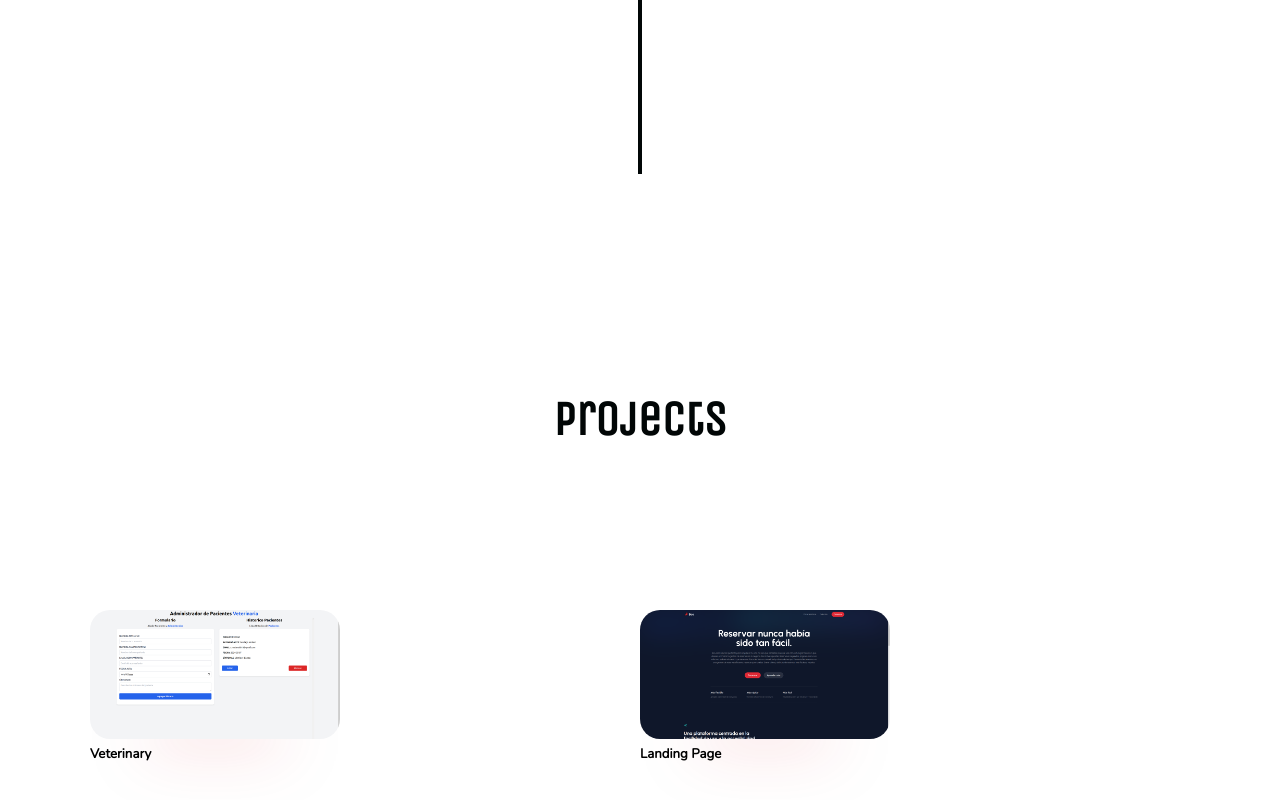
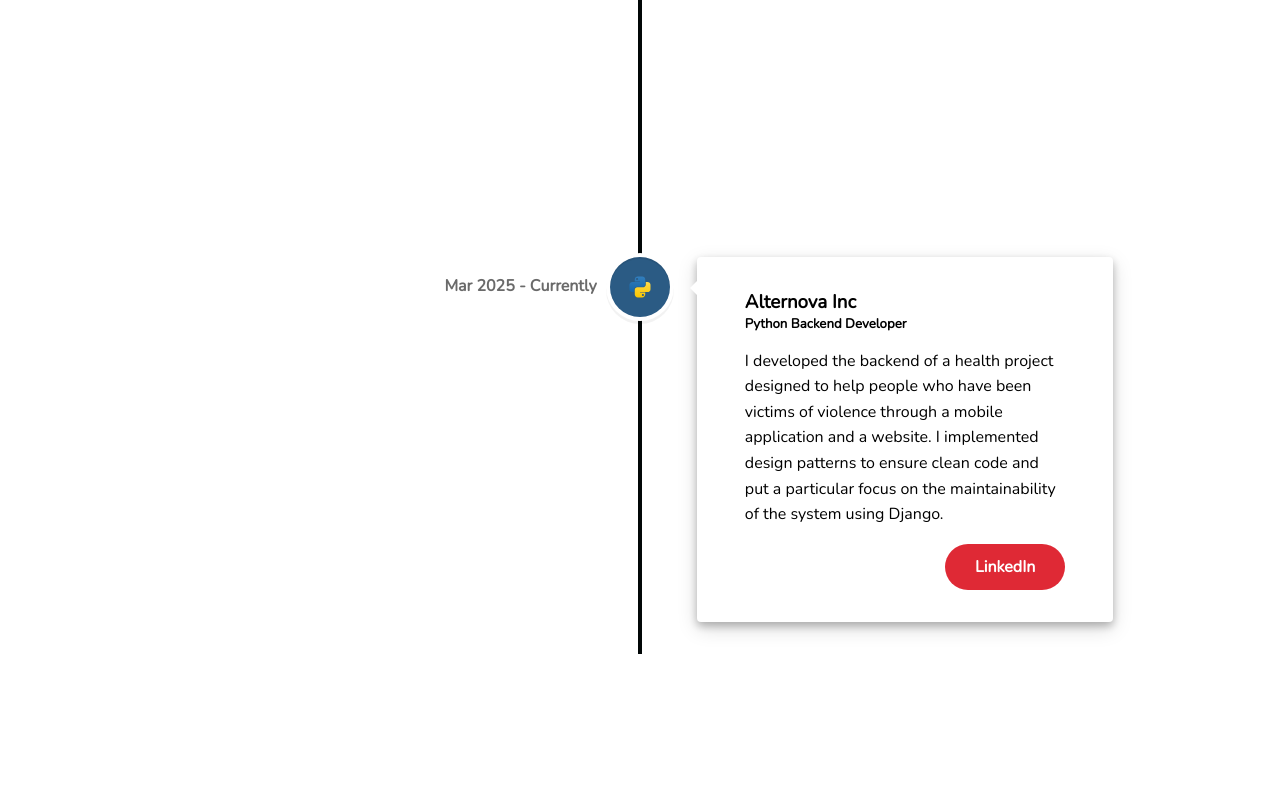
Before and after one commit to molxno/portfolio, a React (Create React App) app: page / in a window 1280 px wide. Shown: the part 2640-3440 px from the top of the page. Built offline with nearby package versions, Linux system fonts and the light colour scheme; no server answers.

Commit message:
Add new data to timeline section

```diff
--- a/src/components/TimelineSection/TimelineData.tsx
+++ b/src/components/TimelineSection/TimelineData.tsx
@@ -6,7 +6,7 @@
     description:
       "Created a project to optimize duplicate database stored procedures with React and Python. Supported the technology team with issue documentation in Confluence and issue management in Jira.",
     date: "July 2022 - January 2023",
-        icon: "btg",
+    icon: "python",
     link: "https://www.linkedin.com/company/btg-pactual-col/",
   },
   {
@@ -16,17 +16,27 @@
     description:
       "Developed and maintained the web portal and mobile app using React-React Native and Laravel through Scrum and Git Flow methodology.",
     date: "January 2023 - May 2023",
-        icon: "sportta",
+    icon: "javascript",
     link: "https://www.linkedin.com/company/grupo-sportta/",
   },
   {
     id: 3,
     title: "Alternova Inc",
-        position: "Backend Developer",
+    position: "PHP Backend Developer",
     description:
-            "Led the transformation of backend development processes on several projects, using clean coding practices and object-oriented programming principles in Python and PHP to improve system performance and maintainability.",
+      "I spearheaded the transformation of backend development processes in a financial project for banking agents in collaboration with BAM in Guatemala. By employing clean coding practices and object-oriented programming principles in Laravel, I enhanced the system's performance and maintainability.",
     date: "May 2023 - Currently",
-        icon: "alternova",
+    icon: "php",
+    link: "https://www.linkedin.com/company/alternova-inc/mycompany/",
+  },
+  {
+    id: 4,
+    title: "Alternova Inc",
+    position: "Python Backend Developer",
+    description:
+      "I developed the backend of a health project designed to help people who have been victims of violence through a mobile application and a website. I implemented design patterns to ensure clean code and put a particular focus on the maintainability of the system using Django.",
+    date: "Mar 2025 - Currently",
+    icon: "python",
     link: "https://www.linkedin.com/company/alternova-inc/mycompany/",
   },
 ];
--- a/src/components/TimelineSection/index.tsx
+++ b/src/components/TimelineSection/index.tsx
@@ -1,8 +1,8 @@
 import React from "react";
-import {ReactComponent as WorkIcon} from "../../images/work.svg";
-import {ReactComponent as BtgIcon} from "../../images/python.svg";
-import {ReactComponent as SporttaIcon} from "../../images/js.svg";
-import {ReactComponent as AlternovaIcon} from "../../images/php.svg";
+import { ReactComponent as WorkIcon } from "../../images/work.svg";
+import { ReactComponent as PythonIcon } from "../../images/python.svg";
+import { ReactComponent as JavascriptIcon } from "../../images/js.svg";
+import { ReactComponent as PhpIcon } from "../../images/php.svg";
 import "../../App.css";
 
 import TimelineData from "./TimelineData";
@@ -35,27 +35,27 @@
 
 const iconTimeline = (type: string) => {
   switch (type) {
-        case "btg":
+    case "python":
       return {
-                icon: <BtgIcon/>,
+        icon: <PythonIcon />,
         background: "#2b5b84",
       };
 
-        case "sportta":
+    case "javascript":
       return {
-                icon: <SporttaIcon/>,
+        icon: <JavascriptIcon />,
         background: "#f7b733",
       };
 
-        case "alternova":
+    case "php":
       return {
-                icon: <AlternovaIcon/>,
+        icon: <PhpIcon />,
         background: "#7a86b8",
       };
 
     default:
       return {
-                icon: <WorkIcon/>,
+        icon: <WorkIcon />,
         background: "#000",
       };
   }
@@ -72,7 +72,7 @@
               key={index}
               date={element.date}
               dateClassName="date"
-                            iconStyle={{background: iconTimeline(element.icon).background}}
+              iconStyle={{ background: iconTimeline(element.icon).background }}
               icon={iconTimeline(element.icon).icon}
             >
               <Company className="vertical-timeline-element-title">
```
Also changed, not shown: src/components/ProjectsSection/index.tsx (+7 -23 lines). Lines whose indentation alone changed are shown as unchanged.
